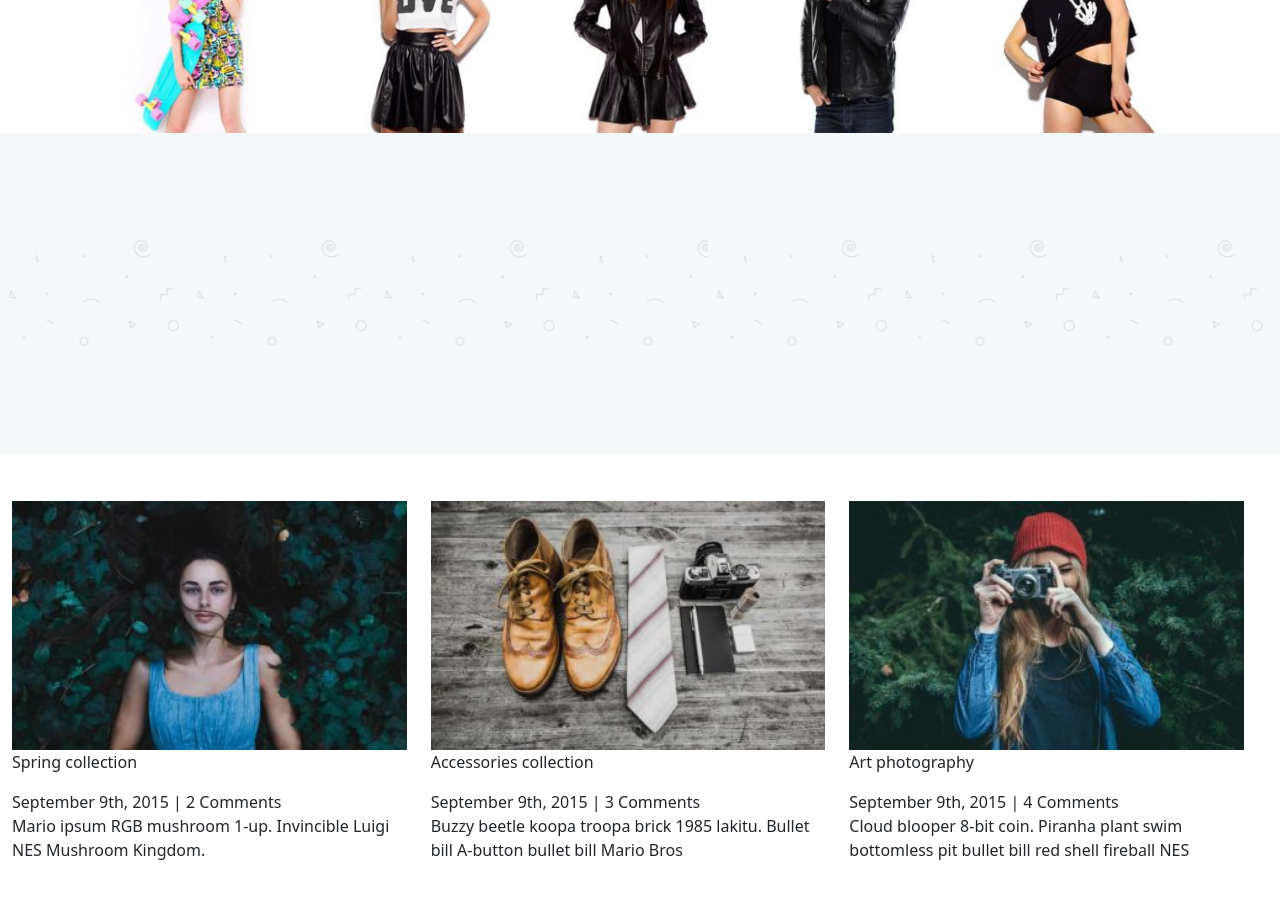
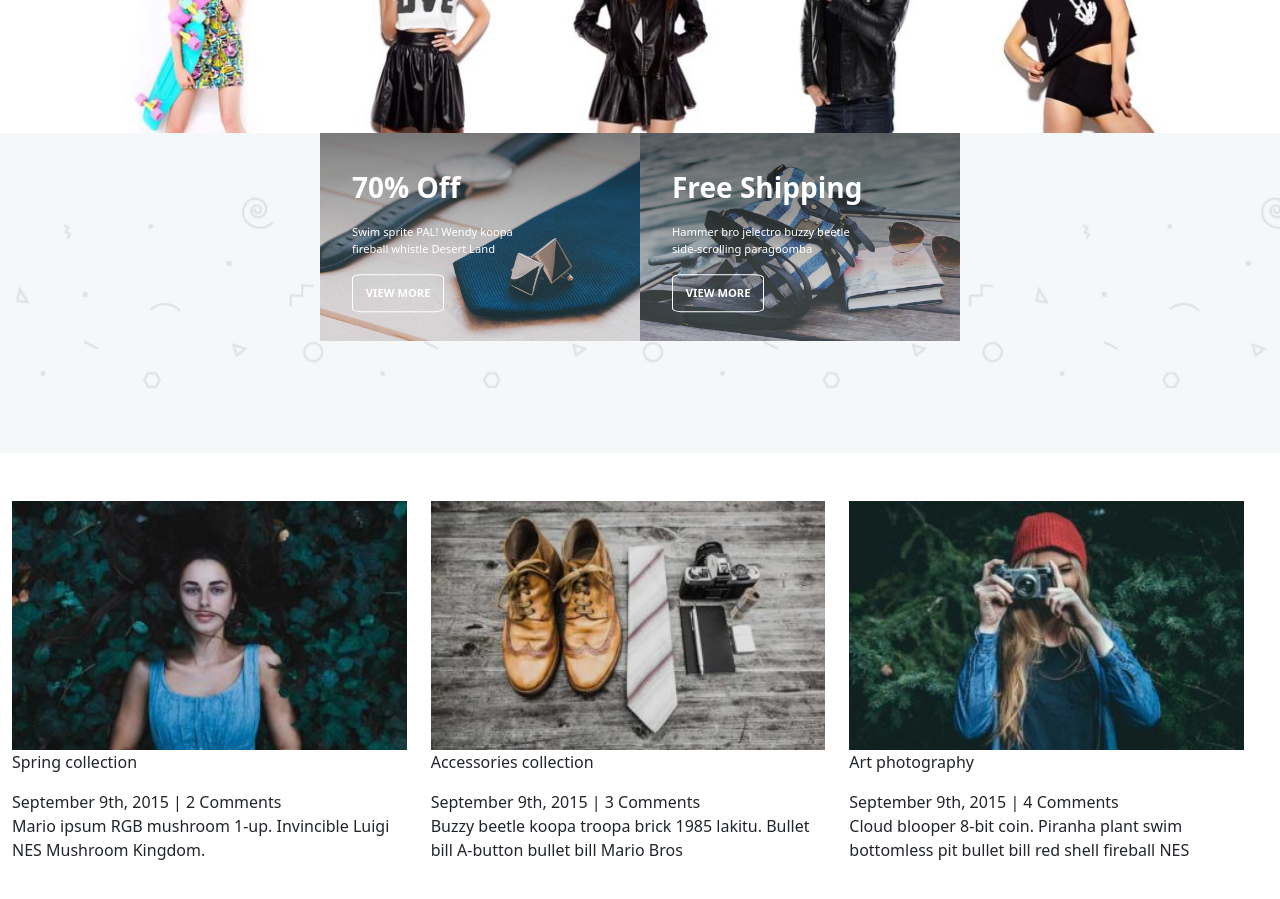
Before and after one commit to giovannilampis/proj-html-vuejs, a Vue app: page / in a window 1280 px wide. Shown: the part 2140-3039 px from the top of the page. Built offline with nearby package versions, Linux system fonts and the light colour scheme.

Commit message:
improve OffersComp.vue layout

```diff
--- a/src/components/OffersComp.vue
+++ b/src/components/OffersComp.vue
@@ -19,7 +19,19 @@ export default {
 
         <div class="promo_container">
 
-            <div>
+            <div class="promo_box" v-for="(offer, index) in offers" :key="index">
+
+                <img :src="'/images/' + offer.img" alt="">
+
+                <div class="promo_text">
+
+                    <p class="fs-3 fw-bold">{{ offer.offer }}</p>
+
+                    <p class="fw-light">{{ offer.description }}</p>
+
+                    <button class="offer_button">view more</button>
+
+                </div>
 
             </div>
 
@@ -39,7 +51,8 @@ export default {
 section {
     background-image: url(/images/bkgd_confetti-compressor.jpg);
     background-repeat: repeat;
-    background-size: contain;
+    background-size: cover;
+    background-position: center;
     min-height: 20rem;
 }
 
@@ -47,4 +60,30 @@ section {
     @include display_center;
 }
 
+.promo_box {
+    width: 25%;
+    aspect-ratio: 3 /2;
+    position: relative;
+}
+
+.promo_text {
+    position: absolute;
+    font-size: 0.7rem;
+    top: 50%;
+    left: 40%;
+    transform: translate(-50%, -50%);
+    color: $white;
+}
+.offer_button {
+   text-transform: uppercase;
+   text-decoration: none;
+   padding: 0.6rem 0.8rem;
+   border-radius: 10%;
+   color: $white;
+   background-color: transparent;
+   border: 1px solid $white;
+    font-size: 0.7rem;
+    font-weight: bold;
+}
+
 </style>
--- a/src/store/offers.js
+++ b/src/store/offers.js
@@ -8,9 +8,9 @@ export const offers = reactive([
 
     },
     {
-        img: 'promo_box_1_bg.jpg',
-        offer: '70% Off',
-        description: 'Hammer bro jelectro buzzy beetle side-scrolling paragoomba,'
+        img: 'promo_box_2_bg.jpg',
+        offer: 'Free Shipping',
+        description: 'Hammer bro jelectro buzzy beetle side-scrolling paragoomba'
     }
 
 ])
--- a/src/style/partials/mixins.scss
+++ b/src/style/partials/mixins.scss
@@ -3,3 +3,9 @@
     justify-content: center;
     align-items: center;
 }
+
+@mixin display_between {
+    display: flex;
+    justify-content: space-between;
+    align-items: center;
+}
```
